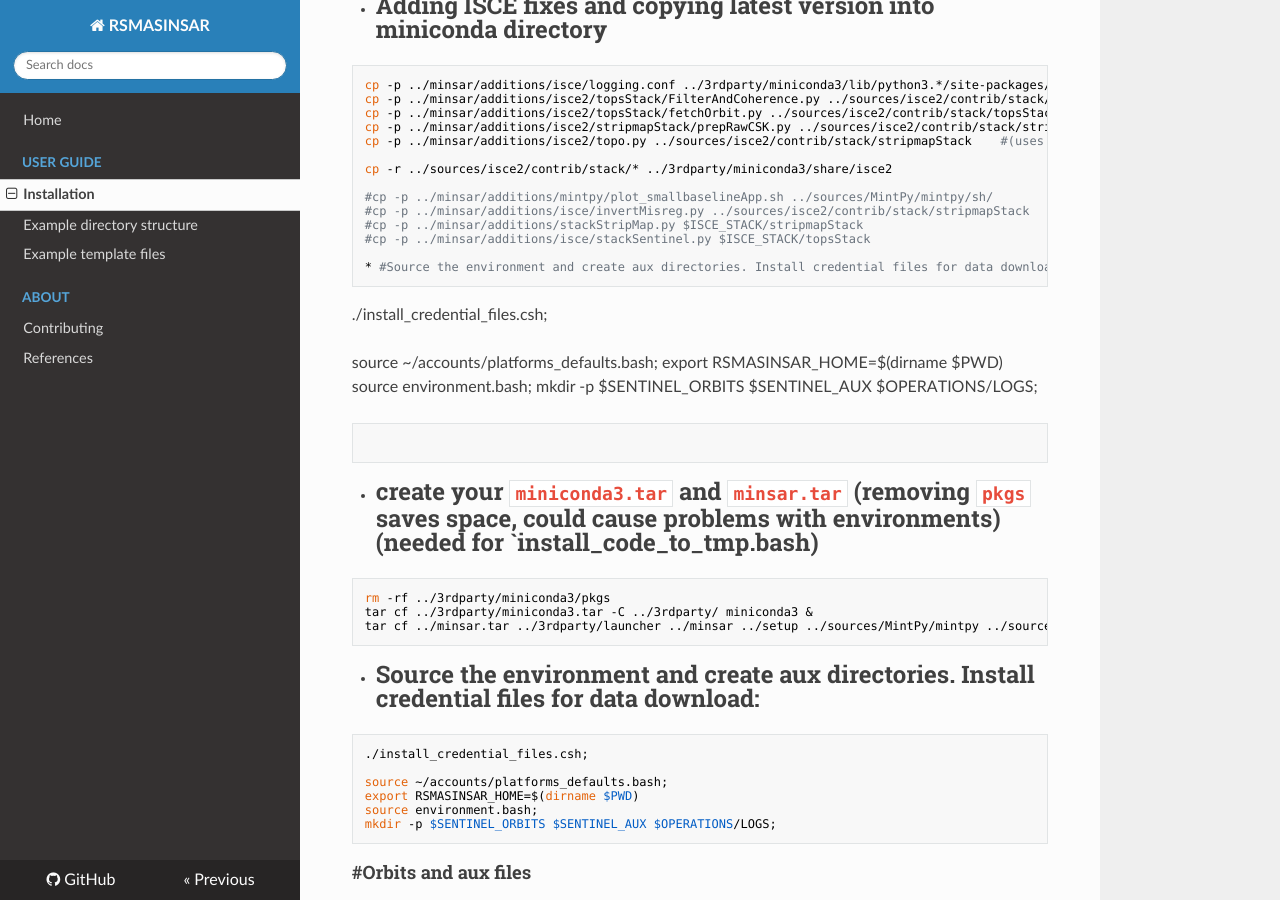
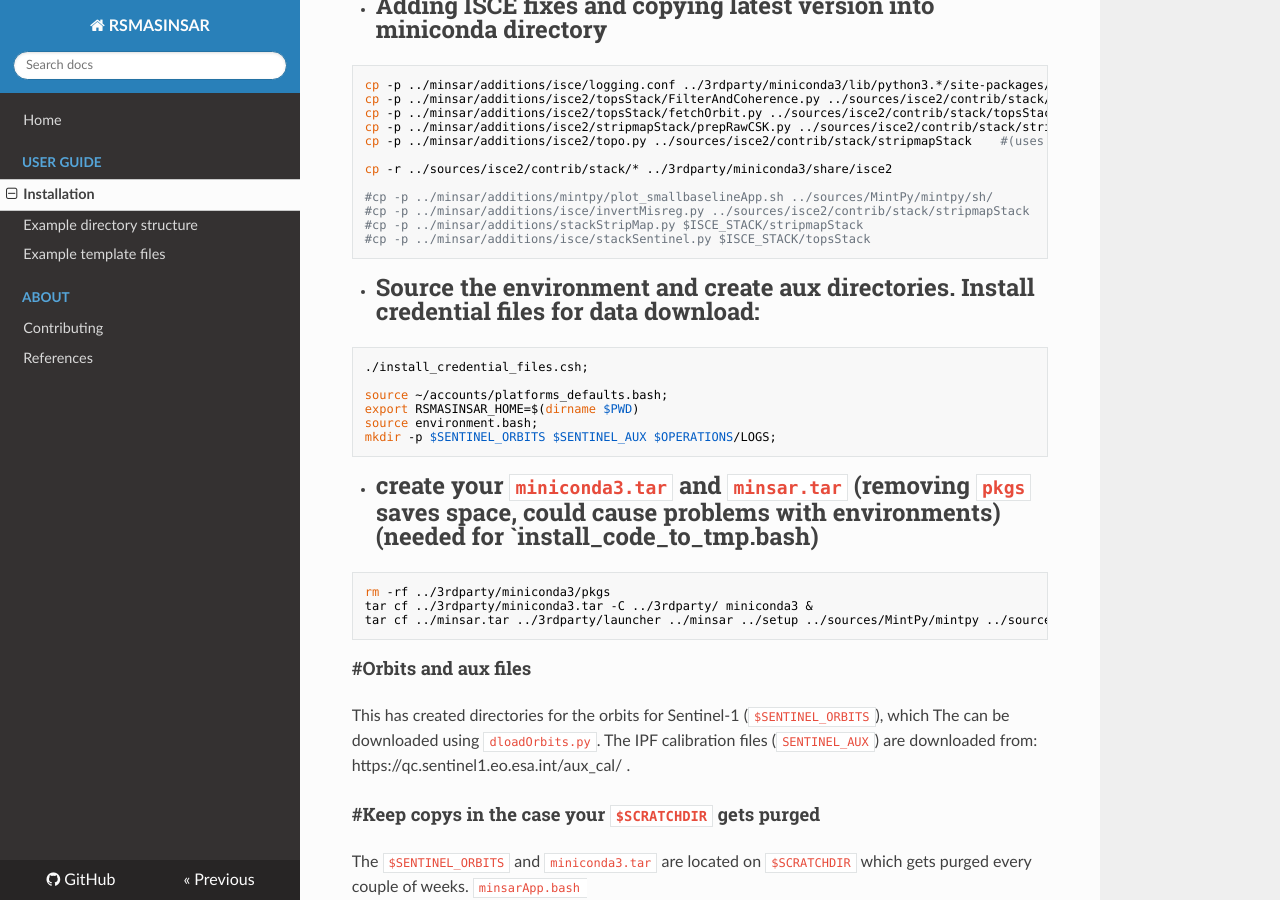
Before and after one commit to geodesymiami/rsmas_insar, an MkDocs documentation site: the page built from docs/installation.md, in a window 1280 px wide and 900 px high, scrolled down 1462 px. Built offline with MkDocs 1.6.1, drawn with Linux system fonts in a browser that asks for light colours; nearby versions of some CDN libraries.

Commit message:
Update installation.md

````diff
--- a/docs/installation.md
+++ b/docs/installation.md
@@ -90,23 +90,6 @@ cp -r ../sources/isce2/contrib/stack/* ../3rdparty/miniconda3/share/isce2
 #cp -p ../minsar/additions/isce/invertMisreg.py ../sources/isce2/contrib/stack/stripmapStack
 #cp -p ../minsar/additions/stackStripMap.py $ISCE_STACK/stripmapStack
 #cp -p ../minsar/additions/isce/stackSentinel.py $ISCE_STACK/topsStack
-
-* #Source the environment and create aux directories. Install credential files for data download:
-```
-./install_credential_files.csh;
-
-source ~/accounts/platforms_defaults.bash;
-export RSMASINSAR_HOME=$(dirname $PWD)
-source environment.bash;
-mkdir -p $SENTINEL_ORBITS $SENTINEL_AUX $OPERATIONS/LOGS;
-```
-
-```
-* #create your `miniconda3.tar` and `minsar.tar`  (removing `pkgs` saves space, could cause problems with environments) (needed for `install_code_to_tmp.bash)
-```
-rm -rf ../3rdparty/miniconda3/pkgs
-tar cf ../3rdparty/miniconda3.tar -C ../3rdparty/ miniconda3 &
-tar cf ../minsar.tar ../3rdparty/launcher ../minsar ../setup ../sources/MintPy/mintpy ../sources/MimtPy/mimtpy ../sources/MiaplPy/miaplpy ../sources/MiaplPy/snaphu/bin ../sources/insarmaps_scripts ../sources/isce2/contrib/stack
 ```
 
 * #Source the environment and create aux directories. Install credential files for data download:
@@ -119,6 +102,12 @@ source environment.bash;
 mkdir -p $SENTINEL_ORBITS $SENTINEL_AUX $OPERATIONS/LOGS;
 ```
 
+* #create your `miniconda3.tar` and `minsar.tar`  (removing `pkgs` saves space, could cause problems with environments) (needed for `install_code_to_tmp.bash)
+```
+rm -rf ../3rdparty/miniconda3/pkgs
+tar cf ../3rdparty/miniconda3.tar -C ../3rdparty/ miniconda3 &
+tar cf ../minsar.tar ../3rdparty/launcher ../minsar ../setup ../sources/MintPy/mintpy ../sources/MimtPy/mimtpy ../sources/MiaplPy/miaplpy ../sources/MiaplPy/snaphu/bin ../sources/insarmaps_scripts ../sources/isce2/contrib/stack
+```
 
 ### #Orbits and aux files
 This has created directories for the orbits for Sentinel-1 (`$SENTINEL_ORBITS`), which The can be downloaded using `dloadOrbits.py`. The IPF calibration files (`SENTINEL_AUX`) are downloaded from: https://qc.sentinel1.eo.esa.int/aux_cal/ .
````
